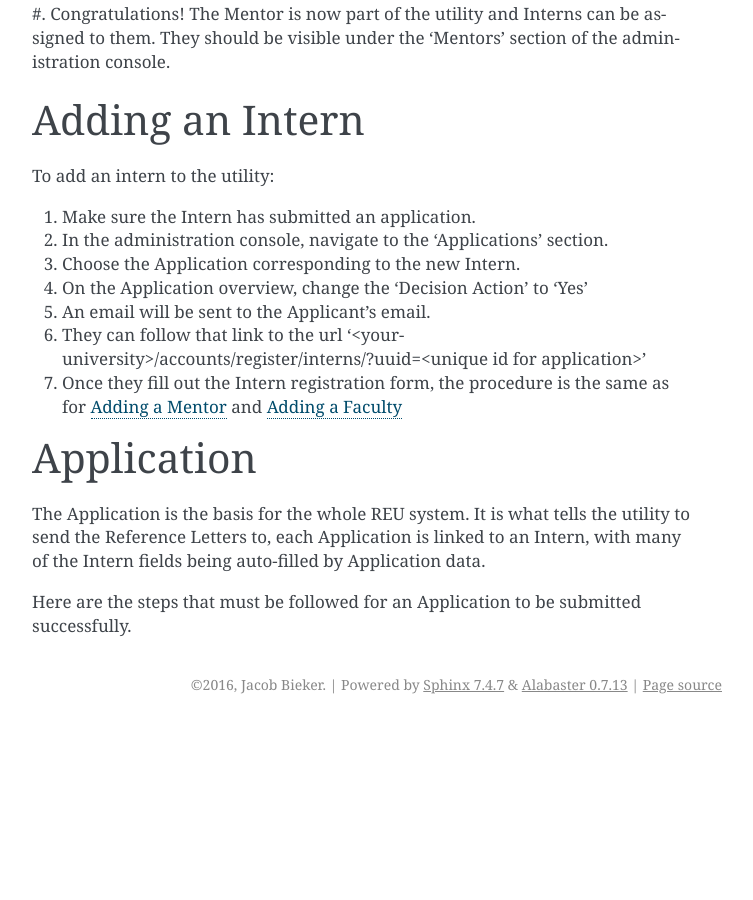
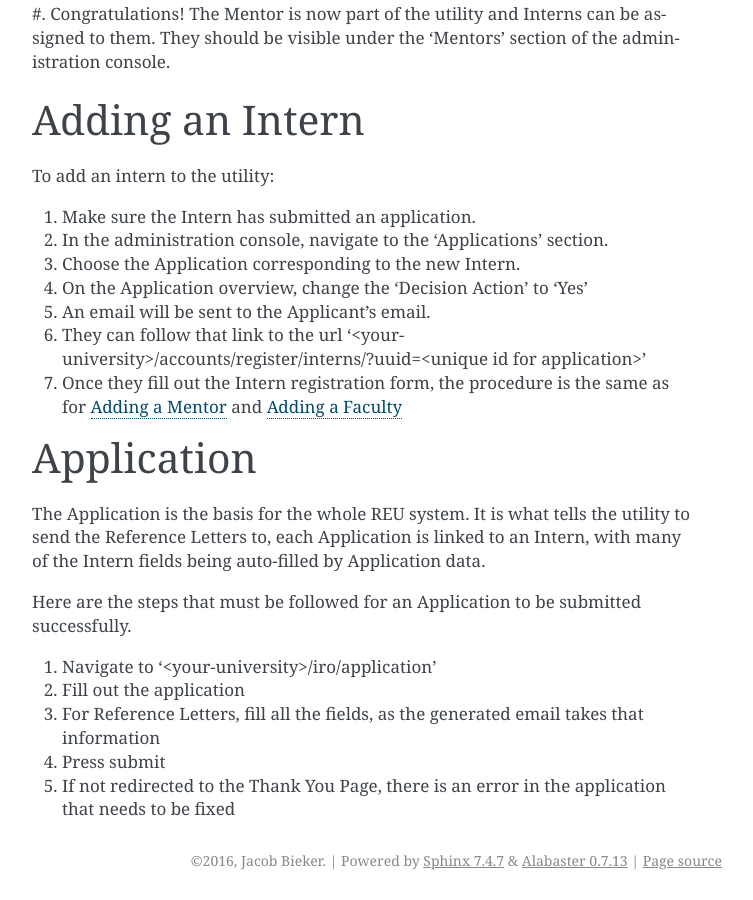
Before and after one commit to UO-SPUR/reu_utility, a Sphinx documentation site: the page built from docs/reu.rst, in a window 1280 px wide and 900 px high, scrolled down 1115 px. Shown: the whole window, without its empty margins (388-1141 px from the left). Built offline with Sphinx 7.4.7, drawn with Linux system fonts in a browser that asks for light colours; before the commit the page ends 1839 px from its top, so only the background shows below that.

Commit message:
Add more info on application

```diff
--- a/docs/reu.rst
+++ b/docs/reu.rst
@@ -71,3 +71,9 @@ The Application is the basis for the whole REU system. It is what tells the util
 each Application is linked to an Intern, with many of the Intern fields being auto-filled by Application data.
 
 Here are the steps that must be followed for an Application to be submitted successfully.
+
+#. Navigate to '<your-university>/iro/application'
+#. Fill out the application
+#. For Reference Letters, fill all the fields, as the generated email takes that information
+#. Press submit
+#. If not redirected to the Thank You Page, there is an error in the application that needs to be fixed
```
